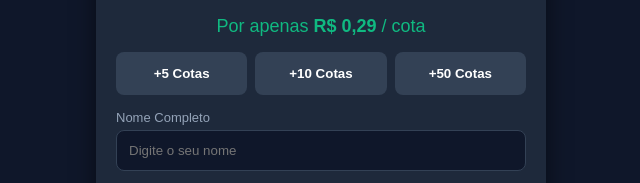
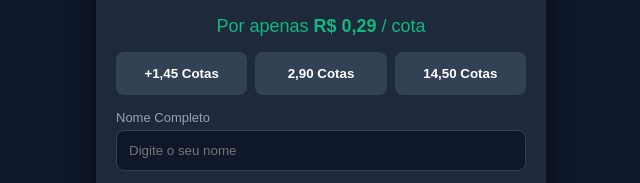
Before and after one commit to martinsfelicioolair-source/meu-site-de-rifa, a website: page index.html in a window 1280 px wide. Shown: the part 335-518 px from the top of the page, 319-959 px from the left. Drawn offline with Linux system fonts and the light colour scheme.

Commit message:
Update index.html

```diff
--- a/index.html
+++ b/index.html
@@ -44,9 +44,9 @@
     <p class="price-tag">Por apenas <strong>R$ 0,29</strong> / cota</p>
 
     <div class="quick-select">
-      <button class="btn-qty" onclick="selectCotas(5)">+5 Cotas</button>
-      <button class="btn-qty" onclick="selectCotas(10)">+10 Cotas</button>
-      <button class="btn-qty" onclick="selectCotas(50)">+50 Cotas</button>
+      <button class="btn-qty" onclick="selectCotas(5)">+1,45 Cotas</button>
+      <button class="btn-qty" onclick="selectCotas(10)">2,90 Cotas</button>
+      <button class="btn-qty" onclick="selectCotas(50)">14,50 Cotas</button>
     </div>
 
     <form id="purchaseForm" onsubmit="gerarPix(event)">
```
